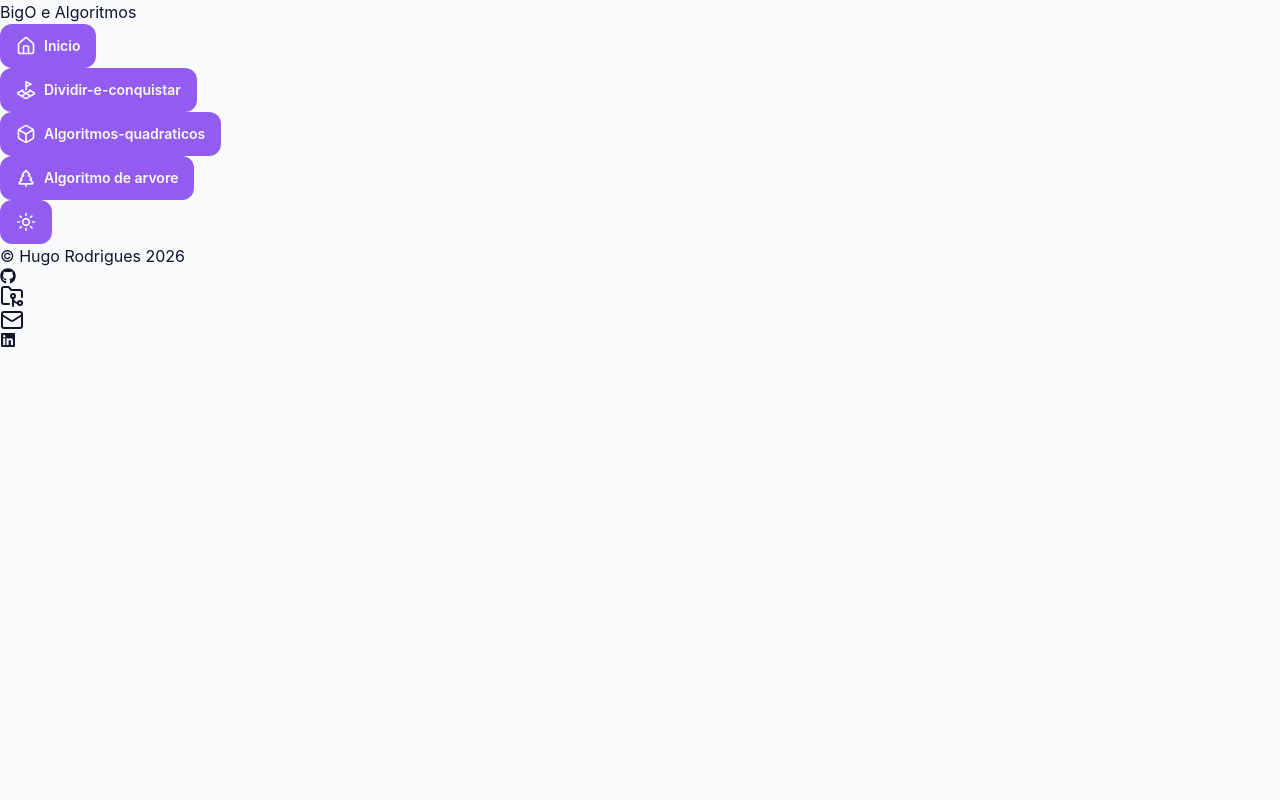
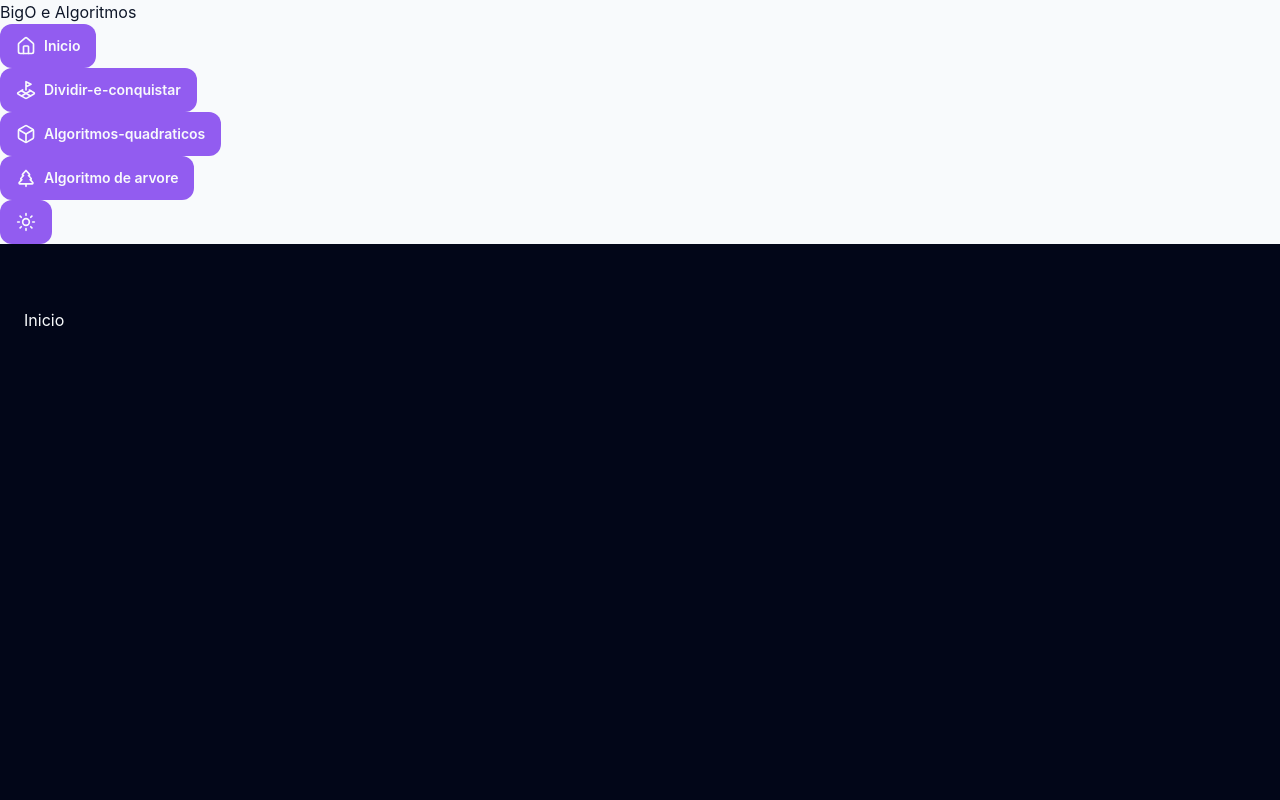
Before and after one commit to Apenas1Hugo/BigO_Algoritmos, a React (Vite) app in the folder BigO_Algoritimos/: page / in a window 1280 px wide. Shown: the top 800 px of the page. Built offline with nearby package versions, Linux system fonts and the light colour scheme.

Commit message:
RootLayout
RootLayout criado para sempre ser exibido a navbar e o footer.

```diff
--- /dev/null
+++ b/BigO_Algoritimos/src/components/Layout/RootLayout.tsx
@@ -0,0 +1,15 @@
+import { Outlet } from "react-router-dom";
+
+import { Navbar } from "./Navbar";
+import { Footer } from "./Footer";
+
+
+export function RootLayout(){
+    return (
+        <>
+        <Navbar/>
+        <Outlet/>
+        <Footer/>
+        </>
+    )
+}
--- a/BigO_Algoritimos/src/router.tsx
+++ b/BigO_Algoritimos/src/router.tsx
@@ -1,16 +1,18 @@
 import { createBrowserRouter } from "react-router-dom";
 
-import { Navbar } from "./components/Layout/Navbar"
-import { Footer } from "./components/Layout/Footer";
+import { RootLayout } from "./components/Layout/RootLayout";
+
 
 export const router = createBrowserRouter([
   {
+    element: <RootLayout />,
+    children: [
+      {
         path: "/",
         element: (
-      <>
-      <Navbar></Navbar>
-      <Footer></Footer>
-      </>
+          <div className="min-h-screen bg-slate-950 px-6 py-16 text-slate-50">
+            <h3>Inicio</h3>
+          </div>
         ),
       },
       {
@@ -37,4 +39,6 @@ export const router = createBrowserRouter([
           </div>
         ),
       },
+    ],
+  },
 ]);
```
Lines whose indentation alone changed are shown as unchanged.
